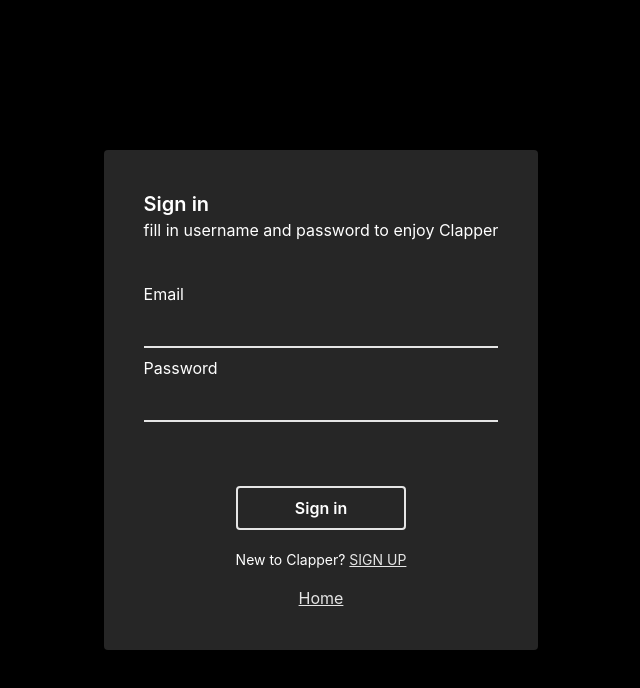
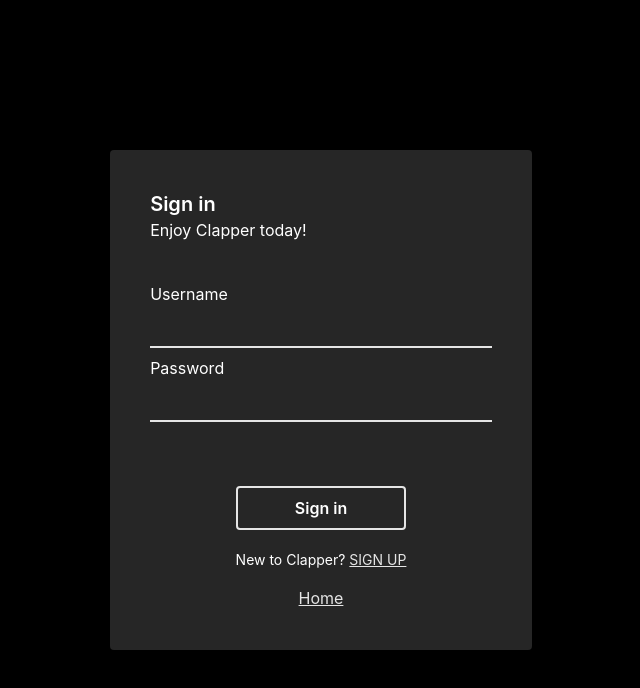
Before and after one commit to Project-Clapper/Clapper, a React (Create React App) app in the folder frontend/: page /signin in a window 1280 px wide. Shown: the top 688 px of the page, without its empty margins (319-959 px from the left). Built offline with nearby package versions, Linux system fonts and the light colour scheme.

Commit message:
:wrench: Update sign in page

```diff
--- a/frontend/src/pages/SignInPage.js
+++ b/frontend/src/pages/SignInPage.js
@@ -1,9 +1,13 @@
-import React, { useCallback, useState } from 'react';
+import React, { useCallback, useEffect, useState } from 'react';
 import { NavLink } from 'react-router-dom';
+import useModal from '../hooks/useModal';
+import { useSession } from '../contexts/SessionContext';
 
 const SignInPage = () => {
+  const { signIn } = useSession();
   const [username, setUsername] = useState('');
   const [password, setPassword] = useState('');
+  const { toggle, ModalElement, updateModalAndToggle } = useModal();
 
   const handleUsernameChange = useCallback((event) => {
     setUsername(event.target.value);
@@ -13,24 +17,47 @@ const SignInPage = () => {
     setPassword(event.target.value);
   }, []);
 
-  const submitHandler = (e) => {
-    e.preventDefault();
-    console.log(username, password);
-  };
+  const handleErrorMessage = useCallback(
+    (title, bodyMessage) => {
+      updateModalAndToggle({
+        title: title,
+        bodyMessage: bodyMessage,
+        callBackFunction: (status) => {
+          toggle();
+        },
+      });
+    },
+    [toggle, updateModalAndToggle]
+  );
+
+  const submitHandler = useCallback(
+    async (event) => {
+      event.preventDefault();
+      try {
+        await signIn(username, password);
+      } catch (error) {
+        const { message } = error.response.data;
+        handleErrorMessage('Please try agian', message);
+      }
+    },
+    [handleErrorMessage, password, signIn, username]
+  );
 
   return (
+    <>
+      <ModalElement />
       <div className="flex h-screen items-center justify-center bg-black text-white">
         <form onSubmit={submitHandler}>
           <div className="p-10 rounded bg-gray-800">
             <h2 className="text-xl font-semibold">Sign in</h2>
-          <p>fill in username and password to enjoy Clapper</p>
+            <p>Enjoy Clapper today!</p>
 
             <div className="mt-10">
-            <label htmlFor="email">Email</label>
+              <label htmlFor="username">Username</label>
               <input
-              type="email"
-              name="email"
-              id="email"
+                type="text"
+                name="username"
+                id="username"
                 className="border-0 w-full border-b-2 bg-gray-800 p-2"
                 onChange={handleUsernameChange}
               />
@@ -70,6 +97,7 @@ const SignInPage = () => {
           </div>
         </form>
       </div>
+    </>
   );
 };
 
```
Lines whose indentation alone changed are shown as unchanged.
